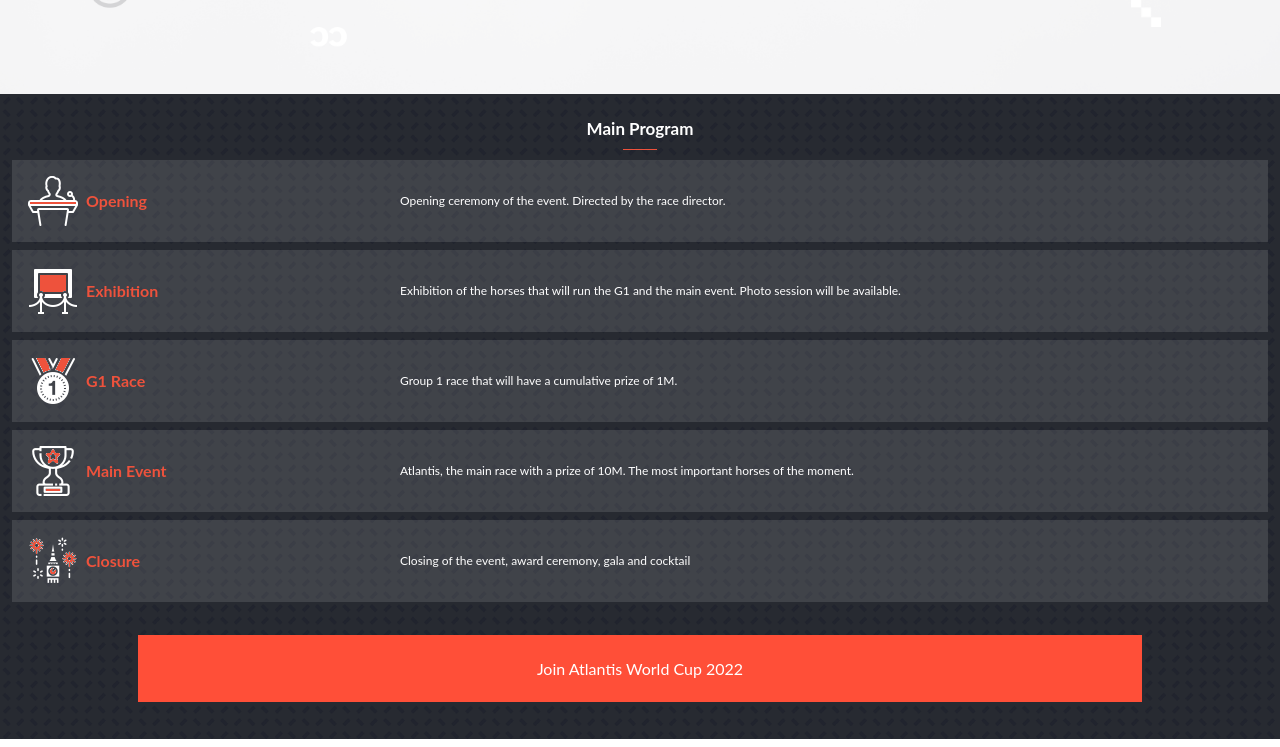
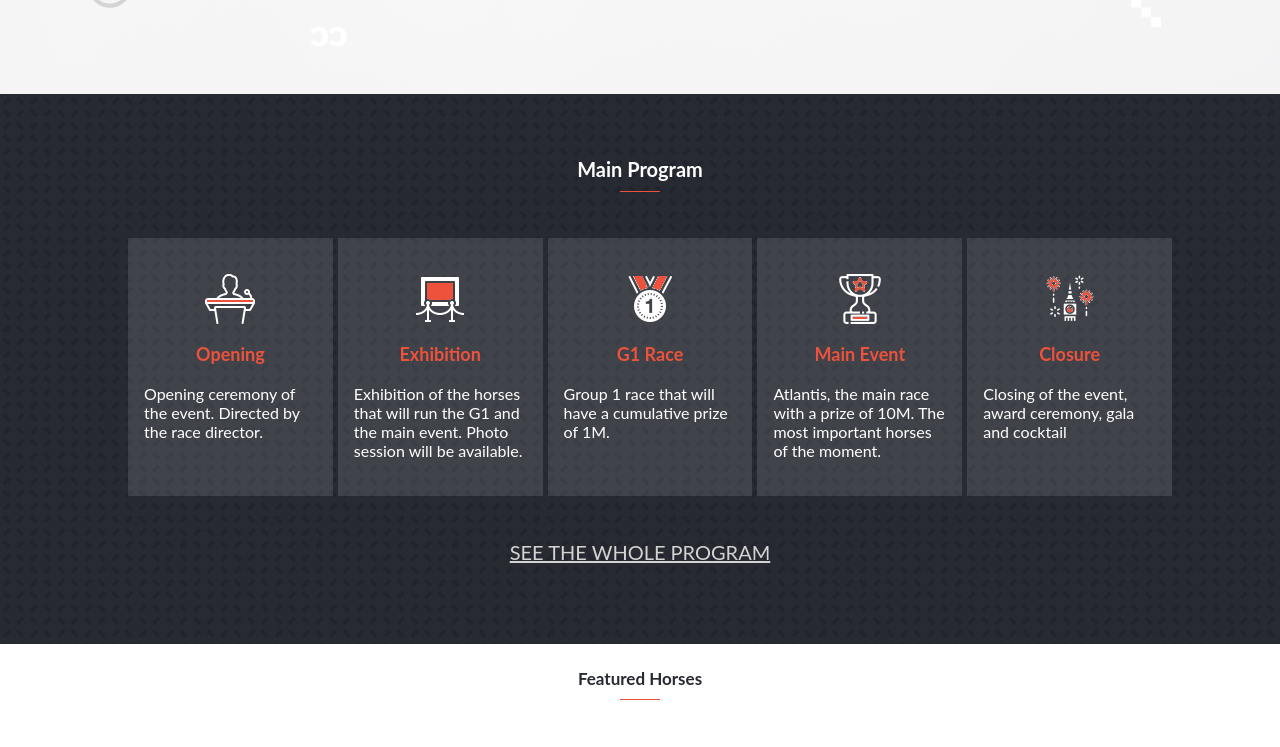
Before and after one commit to rskinnerc/capstone-project-1, a website: page index.html in a window 1280 px wide. Shown: the part 659-1406 px from the top of the page. Drawn offline with nearby package versions, Linux system fonts and the light colour scheme; a web font is replaced by a local one.

Commit message:
Add desktop styles to the program outline section

```diff
--- a/index.html
+++ b/index.html
@@ -81,7 +81,7 @@
         <p>Closing of the event, award ceremony, gala and cocktail</p>
       </li>
     </ul>
-    <a href="#" class="hidden">SEE THE WHOLE PROGRAM</a>
+    <a href="#" class="see-program lato">SEE THE WHOLE PROGRAM</a>
     <a href="#" id="join-btn" class="lato">Join Atlantis World Cup 2022</a>
   </section>
   <section id="featured-horses">
--- a/style.css
+++ b/style.css
@@ -192,6 +192,10 @@
   margin: 25px 0;
 }
 
+.see-program {
+  display: none;
+}
+
 #featured-horses {
   display: flex;
   flex-direction: column;
@@ -369,4 +373,56 @@
   #headline > p {
     width: 60%;
   }
+
+  #program-outline {
+    padding: 3.2em 10% 5em;
+    margin: 0 auto;
+  }
+
+  #program-outline > ul {
+    display: flex;
+    gap: 5px;
+    padding: 12px 0;
+    margin: 24px 0;
+  }
+
+  #program-outline > h2 {
+    color: white;
+    font-size: 20px;
+    align-self: center;
+    margin: 12px;
+  }
+
+  #program-outline li {
+    display: flex;
+    flex-direction: column;
+    flex-basis: 20%;
+    flex-grow: 0;
+    flex-shrink: 0;
+    padding: 36px 16px;
+    gap: 1.2em;
+  }
+
+  #program-outline li h3 {
+    color: #ee523c;
+    font-size: 18px;
+    flex: 1 1 auto;
+  }
+
+  #program-outline li p {
+    color: #fff;
+    font-size: 16px;
+    flex-basis: 65%;
+  }
+
+  #join-btn {
+    display: none;
+  }
+
+  .see-program {
+    display: block;
+    color: #d3d3d3;
+    text-align: center;
+    font-size: 20px;
+  }
 }
```
